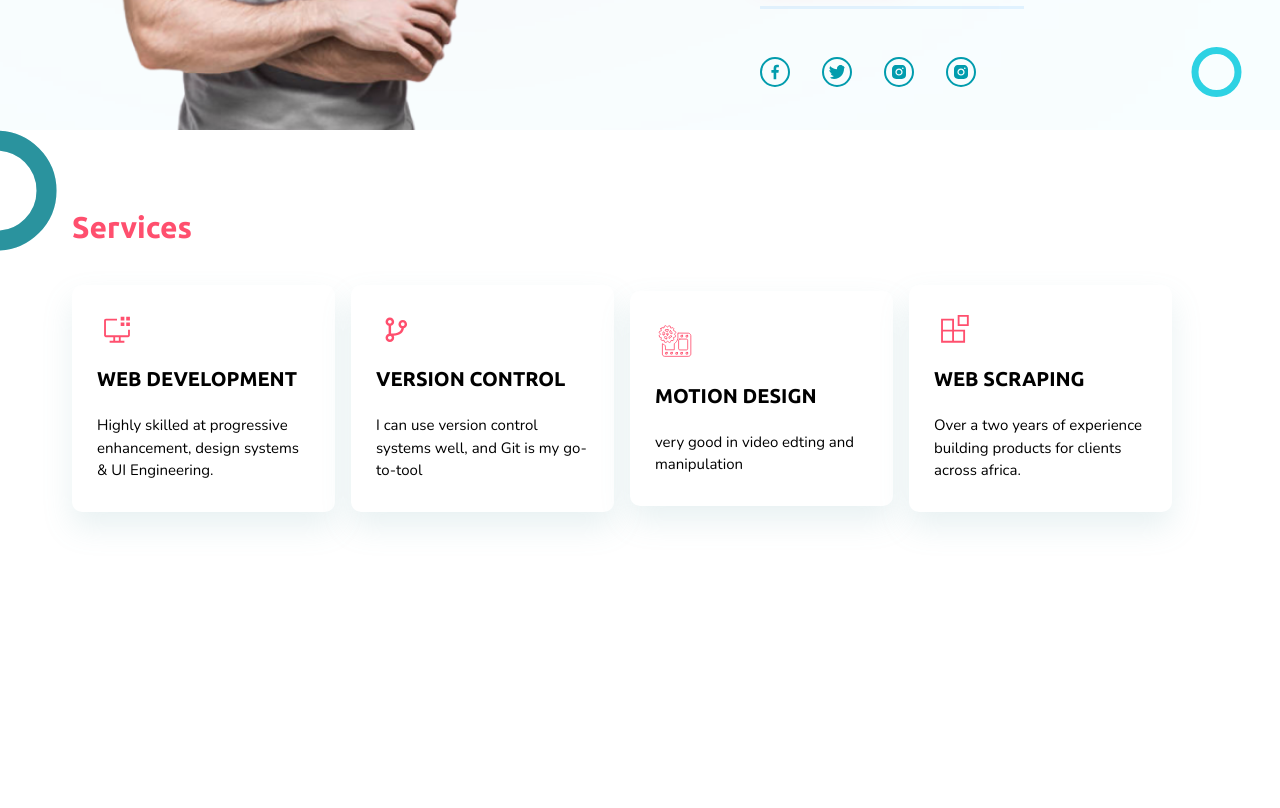
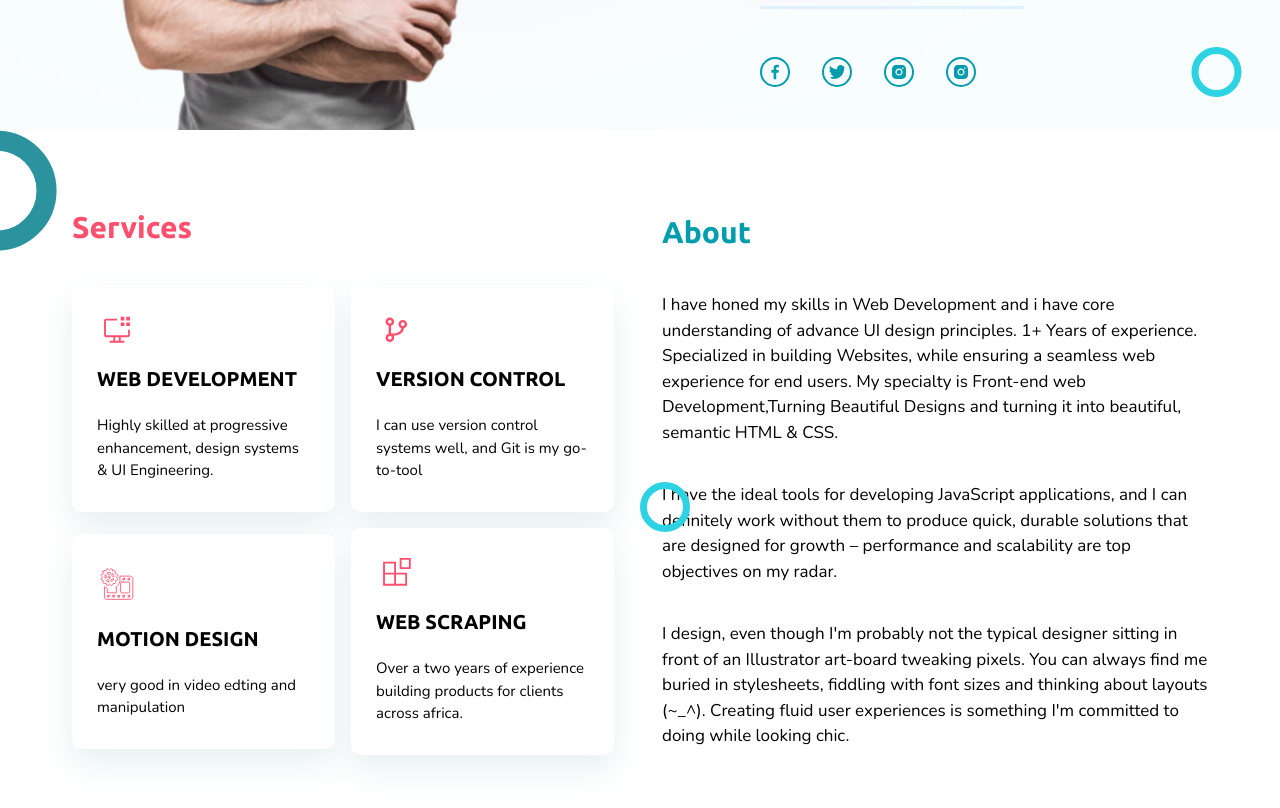
Before and after one commit to Victorola-coder/Portfy, a React (Vite) app: page / in a window 1280 px wide. Shown: the part 580-1388 px from the top of the page. Before the commit the page ends 1172 px from the top, so only its background shows below. Built offline with nearby package versions, Linux system fonts and the light colour scheme; a web font is replaced by a local one.

Commit message:
--about init

```diff
--- /dev/null
+++ b/src/pages/home/About.jsx
@@ -0,0 +1,37 @@
+const About = () => {
+  return (
+    <div>
+      <h1 className={`font-ubuntu text-[30px] font-bold text-[#009DAE]`}>
+        About
+      </h1>
+      <p
+        className={`mt-[37px] text-black text-[17px] font-nunito font-normal w-[546px]`}
+      >
+        I have honed my skills in Web Development and i have core understanding
+        of advance UI design principles. 1+ Years of experience. Specialized in
+        building Websites, while ensuring a seamless web experience for end
+        users. My specialty is Front-end web Development,Turning Beautiful
+        Designs and turning it into beautiful, semantic HTML & CSS.
+      </p>
+      <p
+        className={`mt-[37px] text-black text-[17px] font-nunito font-normal w-[546px]`}
+      >
+        I have the ideal tools for developing JavaScript applications, and I can
+        definitely work without them to produce quick, durable solutions that
+        are designed for growth – performance and scalability are top objectives
+        on my radar.
+      </p>
+      <p
+        className={`mt-[37px] text-black text-[17px] font-nunito font-normal w-[546px]`}
+      >
+        I design, even though I{"'"}m probably not the typical designer sitting
+        in front of an Illustrator art-board tweaking pixels. You can always
+        find me buried in stylesheets, fiddling with font sizes and thinking
+        about layouts (~_^). Creating fluid user experiences is something I{"'"}
+        m committed to doing while looking chic.
+      </p>
+    </div>
+  );
+};
+
+export default About;
--- a/src/pages/home/Home.jsx
+++ b/src/pages/home/Home.jsx
@@ -1,11 +1,11 @@
 import Hero from "./hero";
-import Services from "./services";
+import ServicesAbout from "./services";
 
 const Home = () => {
   return (
     <main>
       <Hero />
-      <Services />
+      <ServicesAbout />
     </main>
   );
 };
--- a/src/pages/home/services.jsx
+++ b/src/pages/home/services.jsx
@@ -1,11 +1,13 @@
 import { motion } from "framer-motion";
 import {
+  Elipse,
   HalfElipse,
   Logic,
   Motion,
   Vctrl,
   WbDevIcon,
 } from "../../assets/Icons";
+import About from "./About";
 
 export default function Services() {
   return (
@@ -14,7 +16,8 @@ export default function Services() {
         <HalfElipse />
       </div>
 
-      <div className={`px-[72px] py-[80px]`}>
+      <div className={`flex justify-between gap-[10px] px-[72px] py-[80px]`}>
+        <div>
           <h1
             className={`font-ubuntu text-[#FF4F6E] font-bold md:text-[30px]  md:leading-[34.47px]`}
           >
@@ -22,7 +25,7 @@ export default function Services() {
           </h1>
 
           <div
-          className={`flex flex-wrap items-center gap-[16px] mt-[40px] transition-all duration-700 text-black`}
+            className={`relative flex flex-wrap items-center  gap-[16px] mt-[40px] transition-all duration-700 text-black`}
           >
             <motion.div
               whileHover={{ background: "#fff", scale: 1.1, color: "#2DD2E3" }}
@@ -75,6 +78,11 @@ export default function Services() {
               </p>
             </motion.div>
           </div>
+          <span className={`absolute left-[50%] top-[50%]`}>
+            <Elipse />
+          </span>
+        </div>
+        <About />
       </div>
     </div>
   );
```
Lines whose indentation alone changed are shown as unchanged.
